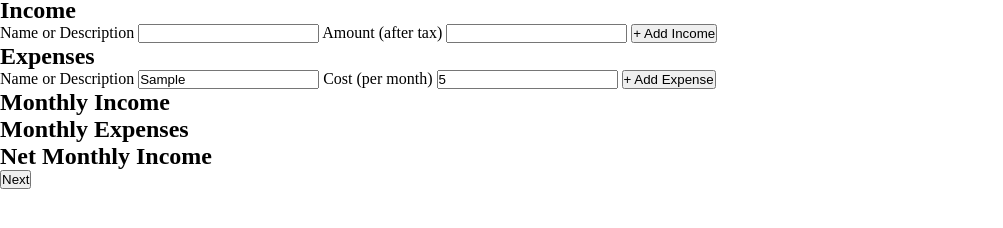
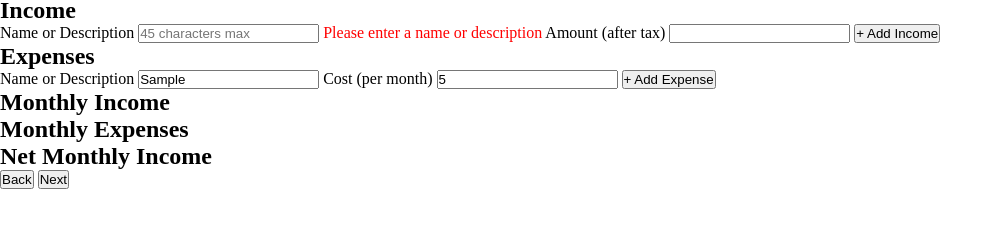
Before and after one commit to mads-byte/Budget-Tracker, a plain HTML site: page index.html in a window 1280 px wide. Both pictures are taken after typing "Sample", "5" into the empty fields and a click on the button "+ Add Expense". Shown: the part 40-268 px from the top of the page, without its empty margins (0-1003 px from the left). Drawn offline with Linux system fonts and the light colour scheme.

Commit message:
add validation to name/description

```diff
--- a/index.html
+++ b/index.html
@@ -14,14 +14,15 @@
     </header>
     <main>
         <section id="incomeSection">
-            <div id="incomeInput">
+            <form id="incomeInput">
                 <h1>Income</h1>
-                <label for="sourceName">Name or Description</label>
-                <input type="text" id="sourceName">
+                <label for="incomeName">Name or Description</label>
+                <input type="text" id="incomeName" onblur="validateName()" placeholder="45 characters max" required>
+                <span id="warning"></span>
                 <label for="amountInput">Amount <span id="afterTax">(after tax)</span></label>
                 <input type="number" id="amountInput">
-                <button id="appendIncome">+ Add Income</button>
-            </div>
+                <button type="submit" id="appendIncome">+ Add Income</button>
+            </form>
             <div id="incomeList"></div>
         </section>
 
@@ -30,7 +31,7 @@
             <div id="expenseInput">
                 <h1>Expenses</h1>
                 <label for="expenseName">Name or Description</label>
-                <input type="text" id="expenseName">
+                <input type="text" id="expenseName" onblur="validateName()" placeholder="45 characters max" required>
                 <label for="costInput">Cost <span id="afterTax">(per month)</span></label>
                 <input type="number" id="costInput">
                 <button id="appendExpense">+ Add Expense</button>
--- a/index.js
+++ b/index.js
@@ -1 +1,16 @@
 const incomeSection = document.getElementById('incomeSection');
+const expenseSection = document.getElementById('expenseSection');
+const summarySection = document.getElementById('summarySection');
+const incomeNameInput = document.getElementById('incomeName');
+const expenseNameInput = document.getElementById('expenseName');
+const warning = document.getElementById('warning');
+
+function validateName() {
+    if (incomeNameInput.value.length < 1) {
+        warning.textContent = "Please enter a name or description";
+    };
+    if (incomeNameInput.value.length >= 45) {
+        warning.textContent = "character limit reached";
+    }
+
+};
--- a/style.css
+++ b/style.css
@@ -9,6 +9,6 @@ input::-webkit-inner-spin-button {
     margin: 0;
 }
 
-#backBtn {
-    display: none;
+#warning {
+    color: red;
 }
```
